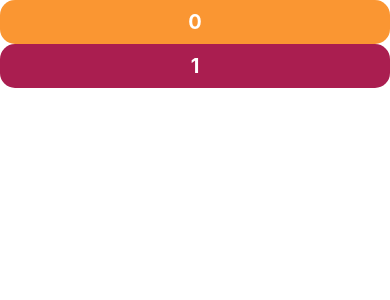
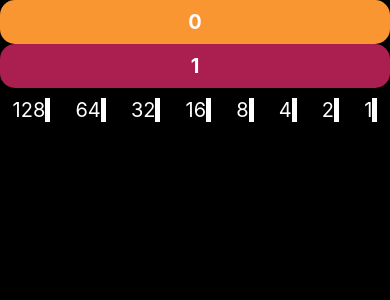
Before and after one commit to ghaiklor/binary-code, a React Native app: screen / in a window 390 px wide. Shown: the top 300 px of the page. Built offline with nearby package versions, Linux system fonts and the light colour scheme.

Commit message:
feature: implement bit ruler

```diff
--- a/src/App.js
+++ b/src/App.js
@@ -1,13 +1,25 @@
 import React from 'react';
-import {View, Text} from 'react-native';
+import {StyleSheet, View} from 'react-native';
+import BitRuler from './components/BitRuler';
 import Tile from './components/Tile';
+
+const styles = StyleSheet.create({
+  container: {
+    flex: 1,
+    flexDirection: 'column',
+    justifyContent: 'flex-start',
+    alignItems: 'stretch',
+    backgroundColor: 'black'
+  }
+});
 
 export class App extends React.Component {
   render() {
     return (
-      <View>
+      <View style={styles.container}>
         <Tile bit={0}/>
         <Tile bit={1}/>
+        <BitRuler/>
       </View>
     );
   }
--- /dev/null
+++ b/src/components/BitRuler.js
@@ -0,0 +1,37 @@
+import React from 'react';
+import {StyleSheet, View, Text} from 'react-native';
+
+const styles = StyleSheet.create({
+  container: {
+    flexDirection: 'row',
+    justifyContent: 'space-around',
+    alignItems: 'center',
+    marginTop: 10,
+    width: '100%'
+  },
+  text: {
+    borderRightColor: 'white',
+    borderRightWidth: 5,
+    color: 'white',
+    fontSize: 20
+  }
+});
+
+export class BitRuler extends React.Component {
+  render() {
+    return (
+      <View style={styles.container}>
+        <Text style={styles.text}>128</Text>
+        <Text style={styles.text}>64</Text>
+        <Text style={styles.text}>32</Text>
+        <Text style={styles.text}>16</Text>
+        <Text style={styles.text}>8</Text>
+        <Text style={styles.text}>4</Text>
+        <Text style={styles.text}>2</Text>
+        <Text style={styles.text}>1</Text>
+      </View>
+    );
+  }
+}
+
+export default BitRuler;
```
